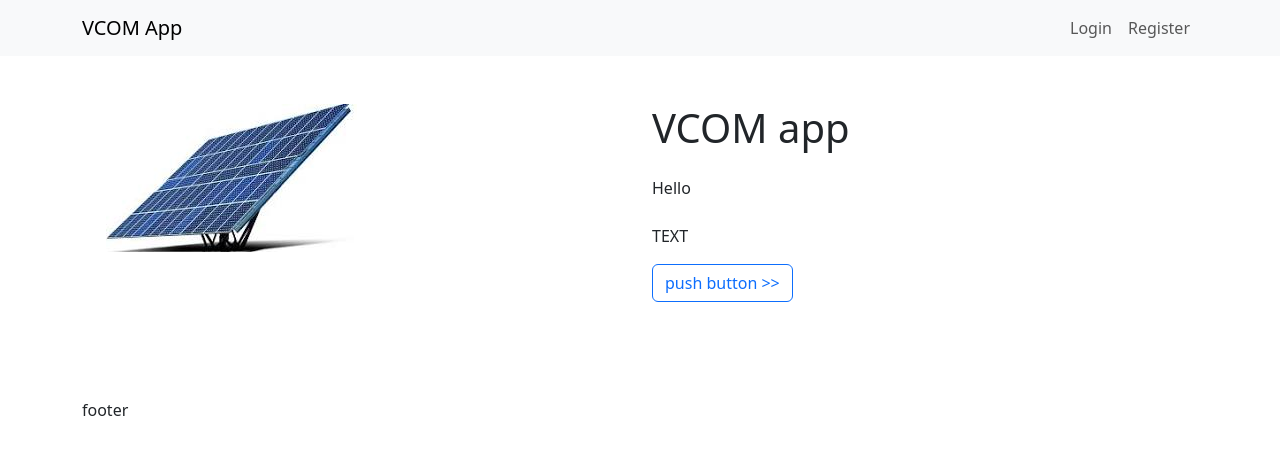
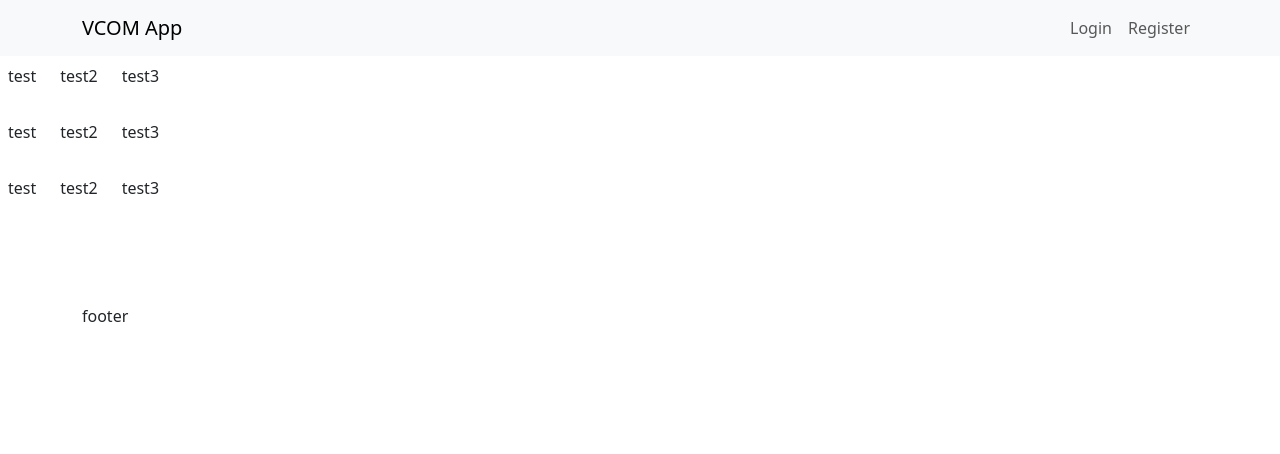
Before and after one commit to joshuaT96/WebReactApp, a React (Create React App) app in the folder vcom-app/: page /contents in a window 1280 px wide. Shown: the top 454 px of the page. Built offline with nearby package versions, Linux system fonts and the light colour scheme.

Commit message:
added site contents

```diff
--- a/vcom-app/src/App.js
+++ b/vcom-app/src/App.js
@@ -7,6 +7,7 @@ import {Route, Routes} from 'react-router-dom';
 import HomePage from './components/home/HomePage';
 import LoginPage from './components/auth/LoginPage';
 import RegisterPage from './components/auth/RegisterPage';
+import Contents from './components/contents/contents';
 
 
 function App() {
@@ -18,6 +19,7 @@ function App() {
           <Route path='/' exact={true} element={<HomePage/>}/>
           <Route path='/login' element={<LoginPage/>}/>
           <Route path='/register' element={<RegisterPage/>}/>
+          <Route path='/contents' element={<Contents/>}/>
         </Routes>
       <SiteFooter/>
     </div>
--- /dev/null
+++ b/vcom-app/src/components/contents/contents.js
@@ -0,0 +1,29 @@
+//import { Container } from "react-bootstrap";
+
+import Stack from 'react-bootstrap/Stack';
+
+function Contents() {
+  return (
+    <Stack direction='vertical' gap={3}>
+      <Stack direction='horizontal' gap={2}>
+        <div className="p-2">test</div>
+        <div className="p-2">test2</div>
+        <div className="p-2">test3</div>
+      </Stack>
+
+      <Stack direction='horizontal' gap={2}>
+        <div className="p-2">test</div>
+        <div className="p-2">test2</div>
+        <div className="p-2">test3</div>
+      </Stack>
+
+      <Stack direction='horizontal' gap={2}>
+        <div className="p-2">test</div>
+        <div className="p-2">test2</div>
+        <div className="p-2">test3</div>
+      </Stack>
+    </Stack>
+  );
+}
+
+export default Contents;
```
